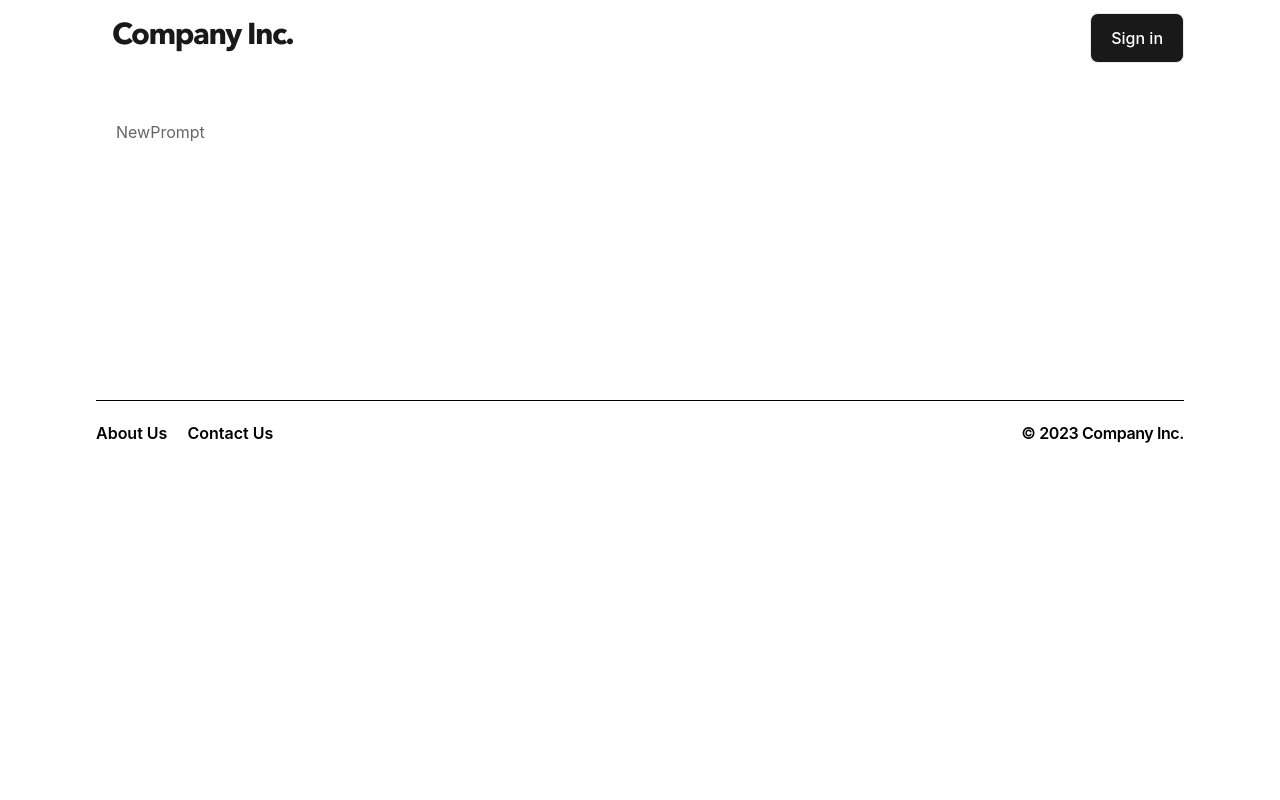
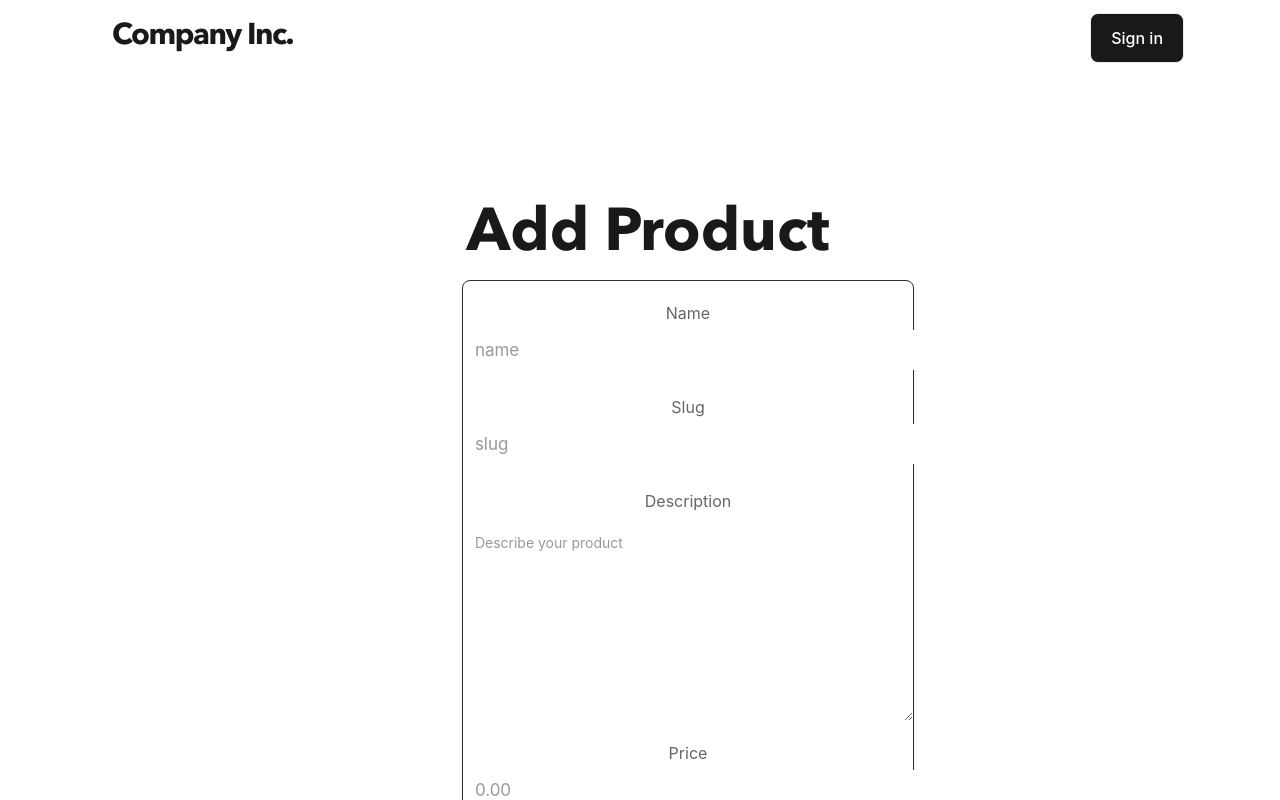
Before and after one commit to jea-ms/laravel-101, a Next.js app in the folder client/: page /products/new in a window 1280 px wide. Shown: the top 800 px of the page. Built offline with nearby package versions, Linux system fonts and the light colour scheme.

Commit message:
add form

```diff
--- a/client/app/products/new/page.jsx
+++ b/client/app/products/new/page.jsx
@@ -1,9 +1,64 @@
-import React from 'react'
+'use client'
 
-const NewPrompt = () => {
+import { useState } from 'react'
+import { useRouter } from 'next/navigation'
+import Form from "@components/Form"
+import TitlePage from "@components/TitlePage"
+
+const NewProduct = () => {
+    const router = useRouter()
+    const [submitting, setSubmitting] = useState(false)
+    const [product, setProduct] = useState({
+        name: '',
+        slug: '',
+        description: '',
+        price: '',
+    })
+
+    const createProduct = async (e) => {
+        e.preventDefault()
+        setSubmitting(true)
+
+        try {
+            const response = await fetch('/api/prompt/new', {
+                method: 'POST',
+                body: JSON.stringify({
+                    prompt: post.prompt,
+                    userId: session?.user.id,
+                    tag: post.tag
+                })
+            })
+
+            if (response.ok) {
+                router.push('/')
+            }
+
+            router.push('/')
+        } catch (error) {
+            console.log(error)
+        } finally {
+            setSubmitting(false)
+        }
+    }
+
   return (
-    <div>NewPrompt</div>
+    <div className="grr max-w-7xl pt-20 mx-auto text-center">
+      <div className="container flex flex-col items-center justify-center mx-auto rounded-lg ">
+        <TitlePage
+          title='Add Product'
+          showBtnAdd={false} />
+        <div className='object-cover object-center w-3/4 mb-10 g327 border rounded-lg shadow-md'>
+          <Form
+          type='Add'
+          product={product}
+          setProduct={setProduct}
+          submitting={submitting}
+          onSubmit={createProduct}
+          />
+        </div>
+      </div>
+    </div>
   )
 }
 
-export default NewPrompt
+export default NewProduct
--- a/client/components/Form.jsx
+++ b/client/components/Form.jsx
@@ -1,7 +1,56 @@
-const Form = ({ type, product, setProduct, submitting, onSubmit}) => {
-  return (
-    <div>Form</div>
-  )
+const Form = ({ type, product, setProduct, submitting, onSubmit }) => {
+    return (
+        <form className="add-form" onSubmit={onSubmit}>
+            <div className="form-control">
+                <label><span>Name</span></label>
+                <input
+                    type='text'
+                    value={product.name}
+                    onChange={(e) => setProduct({ ...product,
+                        name: e.target.value })}
+                    placeholder='name'
+                    required
+                />
+            </div>
+            <div className="form-control">
+                <label><span>Slug</span></label>
+                <input
+                    type='text'
+                    value={product.slug}
+                    onChange={(e) => setProduct({ ...product,
+                        slug: e.target.value })}
+                    placeholder='slug'
+                    required
+                />
+            </div>
+            <div className="form-control">
+                <label><span>Description</span></label>
+                <textarea
+                    value={product.description}
+                    onChange={(e) => setProduct({ ...product,
+                        description: e.target.value })}
+                    placeholder='Describe your product'
+                    required
+                    className='form_textarea'
+                />
+            </div>
+
+            <div className="form-control">
+                <label><span>Price</span></label>
+                <input
+                    type='number'
+                    value={product.price}
+                    onChange={(e) => setProduct({ ...product,
+                        price: e.target.value })}
+                    placeholder='0.00'
+                    required
+                />
+            </div>
+
+            <input type='submit' value={type} className='btn btn-block' />
+
+        </form>
+    )
 }
 
 export default Form
--- a/client/styles/components.css
+++ b/client/styles/components.css
@@ -33,6 +33,26 @@
   justify-content: space-between;
 }
 
+.add-form {
+  margin-bottom: 40px;
+}
+
+.form-control {
+  margin: 20px 0;
+}
+
+.form-control label {
+  display: block;
+}
+
+.form-control input {
+  width: 100%;
+  height: 40px;
+  margin: 5px;
+  padding: 3px 7px;
+  font-size: 17px;
+}
+
 
 .black_btn {
   @apply inline-flex items-center px-5 py-3 mt-2 font-medium text-white transition duration-500 ease-in-out transform bg-transparent border rounded-lg bg-gray-900;
@@ -45,3 +65,7 @@
 .prod_name {
   @apply text-2xl Avenir font-semibold text-gray-600 text-center;
 }
+
+.form_textarea {
+  @apply w-full flex rounded-lg h-[200px] mt-2 p-3 text-sm text-gray-500 outline-0;
+}
```
